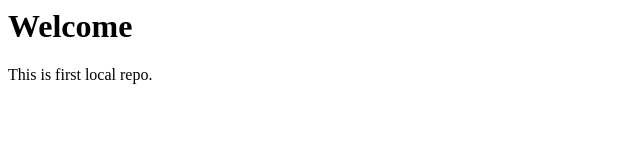
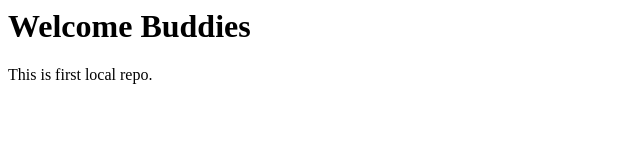
Before and after one commit to karkra-niharika/LocalRepo, a plain HTML site: page index.html in a window 1280 px wide. Shown: the whole page, without its empty margins (0-640 px from the left). Drawn offline with Linux system fonts and the light colour scheme.

Commit message:
Add buddies

```diff
--- a/index.html
+++ b/index.html
@@ -1,2 +1,2 @@
-<h1>Welcome</h1>
+<h1>Welcome Buddies</h1>
 <p>This is first local repo.</p>
```
